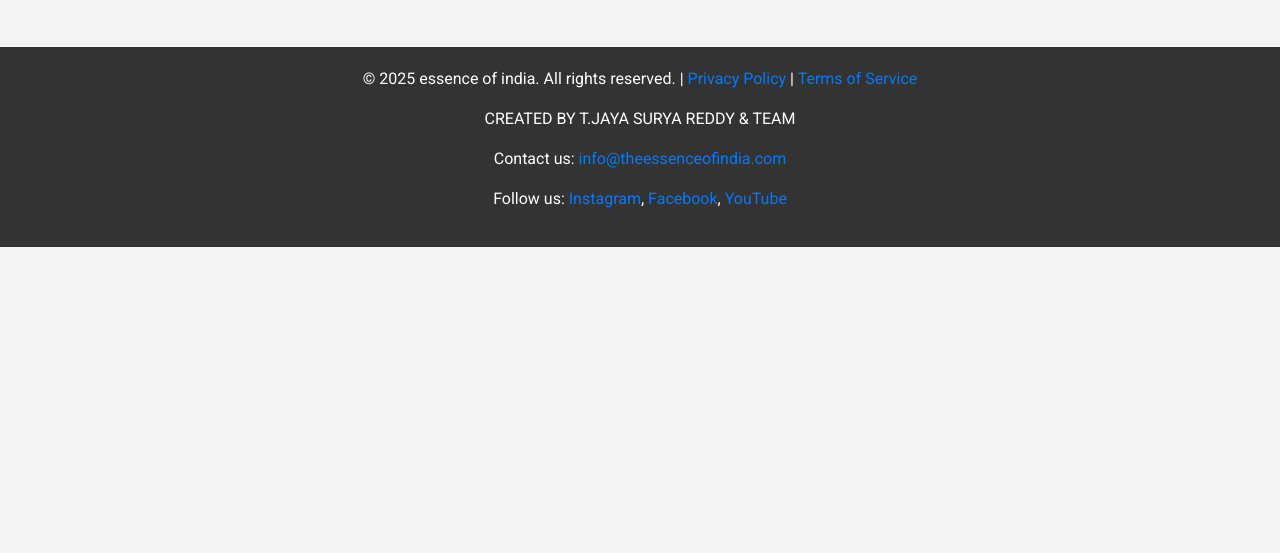
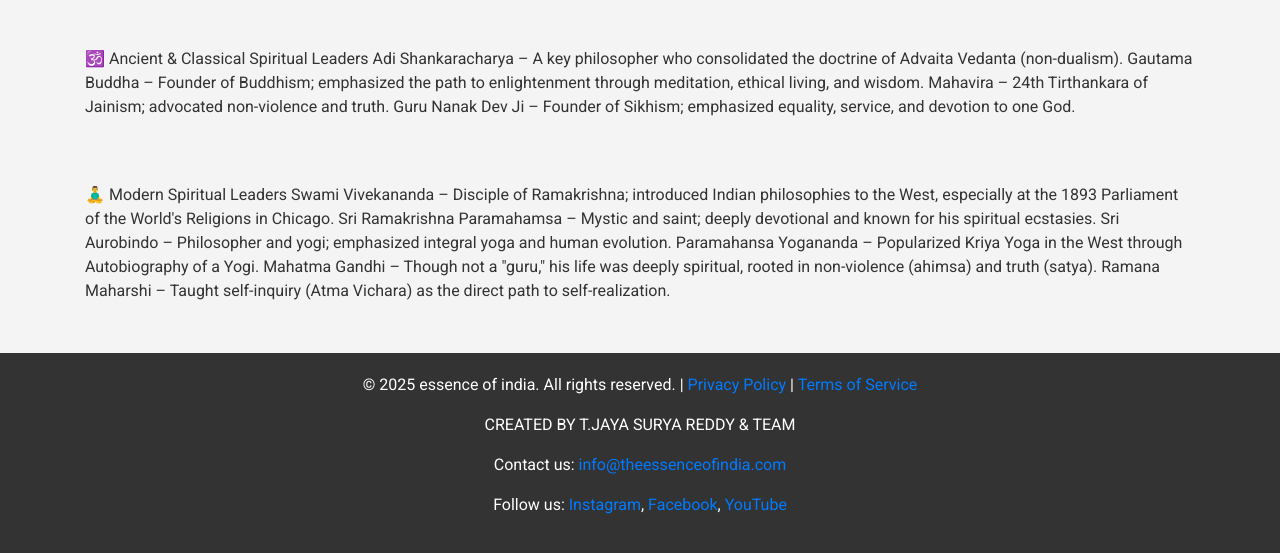
Before and after one commit to heySurya56/eitkwebsite, a plain HTML site: page spirituality.html in a window 1280 px wide. Shown: the part 6032-6585 px from the top of the page. Before the commit the page ends 6279 px from the top, so only its background shows below. Drawn offline with nearby package versions, Linux system fonts and the light colour scheme.

Commit message:
spirituality.html

```diff
--- a/spirituality.html
+++ b/spirituality.html
@@ -243,6 +243,31 @@
             </div>
                 <!-- Add more gallery items as needed -->
             </div>
+    <p>    🕉️ Ancient & Classical Spiritual Leaders
+Adi Shankaracharya – A key philosopher who consolidated the doctrine of Advaita Vedanta (non-dualism).
+
+Gautama Buddha – Founder of Buddhism; emphasized the path to enlightenment through meditation, ethical living, and wisdom.
+
+Mahavira – 24th Tirthankara of Jainism; advocated non-violence and truth.
+
+Guru Nanak Dev Ji – Founder of Sikhism; emphasized equality, service, and devotion to one God.
+    </p>
+        <br></br>
+        <p>🧘‍♂️ Modern Spiritual Leaders
+Swami Vivekananda – Disciple of Ramakrishna; introduced Indian philosophies to the West, especially at the 1893 Parliament of the World's Religions in Chicago.
+
+Sri Ramakrishna Paramahamsa – Mystic and saint; deeply devotional and known for his spiritual ecstasies.
+
+Sri Aurobindo – Philosopher and yogi; emphasized integral yoga and human evolution.
+
+Paramahansa Yogananda – Popularized Kriya Yoga in the West through Autobiography of a Yogi.
+
+Mahatma Gandhi – Though not a "guru," his life was deeply spiritual, rooted in non-violence (ahimsa) and truth (satya).
+
+Ramana Maharshi – Taught self-inquiry (Atma Vichara) as the direct path to self-realization.
+        <p>
+
+
         </div>
     </section>
 
```
